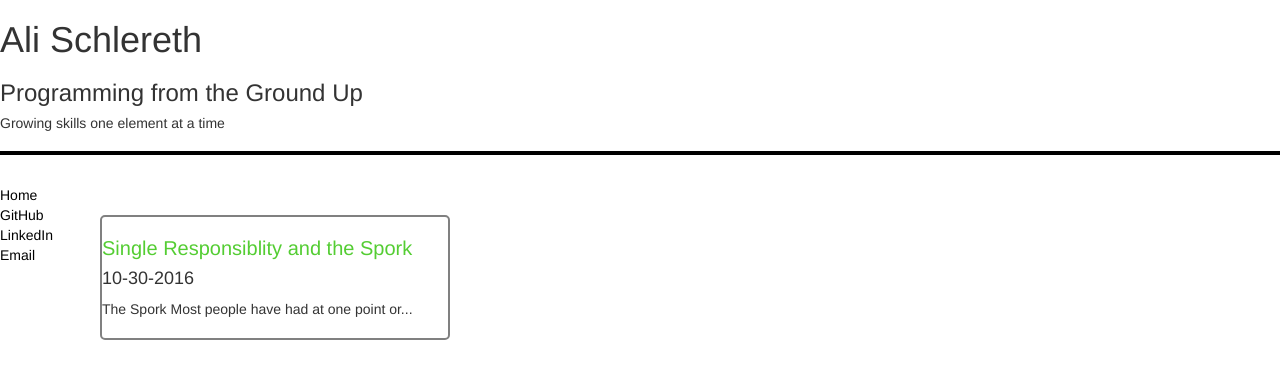
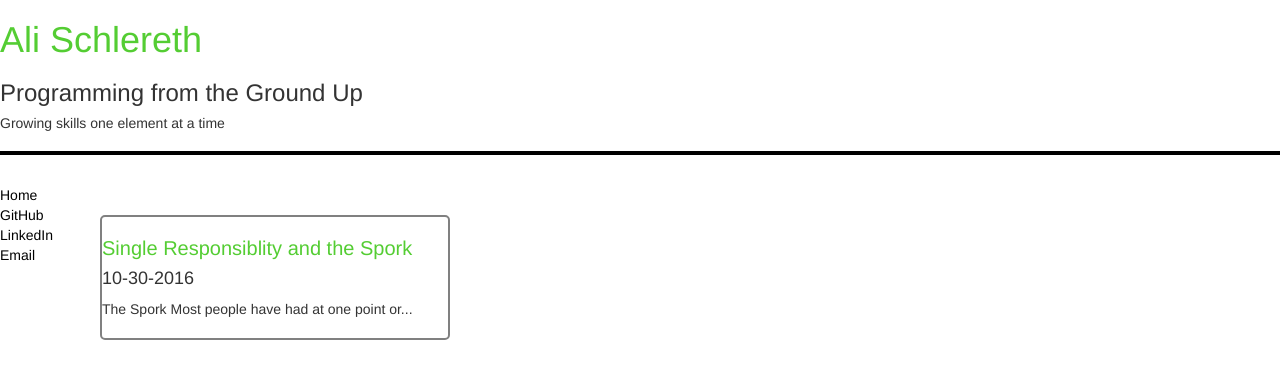
Before and after one commit to AliSchlereth/alischlereth.github.io, a Jekyll site: the page built from index.html, in a window 1280 px wide. Shown: the top 379 px of the page. Built offline with Jekyll 4.4.1, drawn with Linux system fonts in a browser that asks for light colours.

Commit message:
Refactor Styling

```diff
--- a/css/styles.css
+++ b/css/styles.css
@@ -58,7 +58,7 @@
   background-color: #eee9e9;
 }
 
-h1 {
+div h1 {
   color: #54CD33;
 }
 
```
Also changed, not shown: 5 other files.
